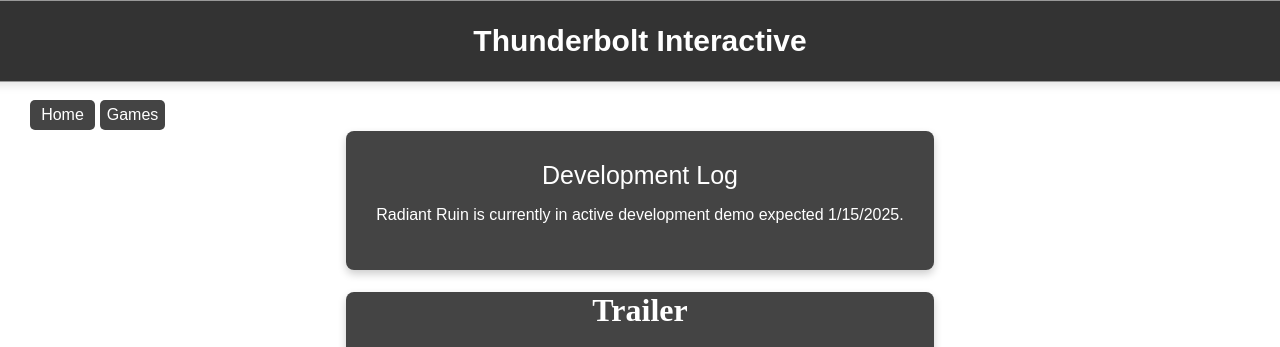
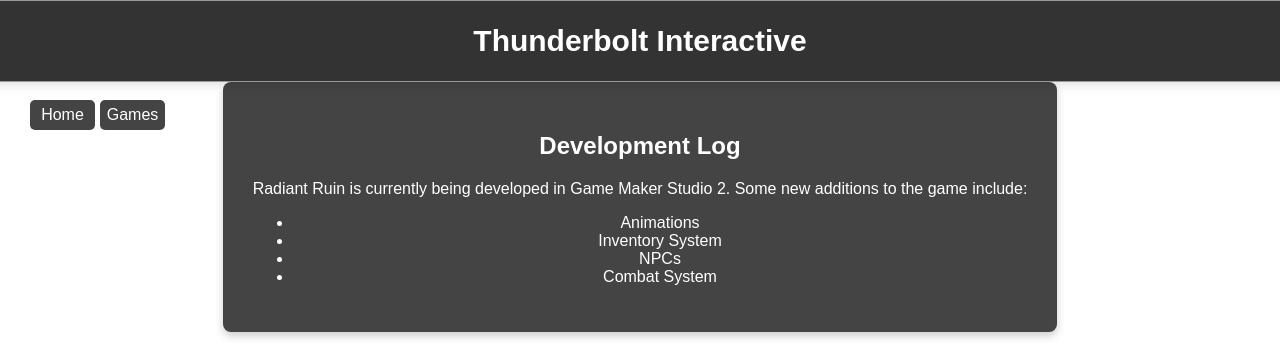
Before and after one commit to APersonIThink12/website, a Flask app: page /games/radiant-ruin in a window 1280 px wide. Shown: the top 347 px of the page. Run offline with Flask 3, Linux system fonts and the light colour scheme.

Commit message:
Changes to css to make fonts all the same

```diff
--- a/src/static/style.css
+++ b/src/static/style.css
@@ -502,6 +502,7 @@ html, body {
     border-radius: 8px;
     box-shadow: 0 4px 8px rgba(0, 0, 0, 0.2);
     text-align: center;
+    font-family: sans-serif;
 }
 
 .devLog h {
--- a/src/templates/radiant-ruin.html
+++ b/src/templates/radiant-ruin.html
@@ -11,19 +11,26 @@
 
 <div class="mainContainer" id="mainContainer">
   <div class="homeBtn">
-      <button onclick="location.href='/'">Home</button>
+    <button class="btn" onclick="location.href='/'">Home</button>
   </div>
   <div class="gamesBtn">
-      <button onclick="location.href='/games'">Games</button>
+    <button class="btn" onclick="location.href='/games'">Games</button>
   </div>
 
   <div class="devLog" id="devLog">
-    <h>Development Log</h>
-    <p>Radiant Ruin is currently in active development demo expected 1/15/2025.</p>
+    <h2>Development Log</h2>
+    <p>Radiant Ruin is currently being developed in Game Maker Studio 2. Some new additions to the game include:</p>
+    <ul>
+      <li>Animations</li>
+      <li>Inventory System</li>
+      <li>NPCs</li>
+      <li>Combat System</li>
+    </ul>
   </div>
 
   <div class="radiantRuinTrailer">
-    <h1>Trailer</h1>
+    <h2>Trailer</h2>
     <iframe width="560" height="315" src="https://www.youtube.com/embed/UkaWPk4wZAs?si=fAT8AV6P1cUD4tyB" title="YouTube video player" frameborder="0" allow="accelerometer; autoplay; clipboard-write; encrypted-media; gyroscope; picture-in-picture; web-share" referrerpolicy="strict-origin-when-cross-origin" allowfullscreen></iframe>
   </div>
+</div>
 {% endblock %}
```
Lines whose indentation alone changed are shown as unchanged.
